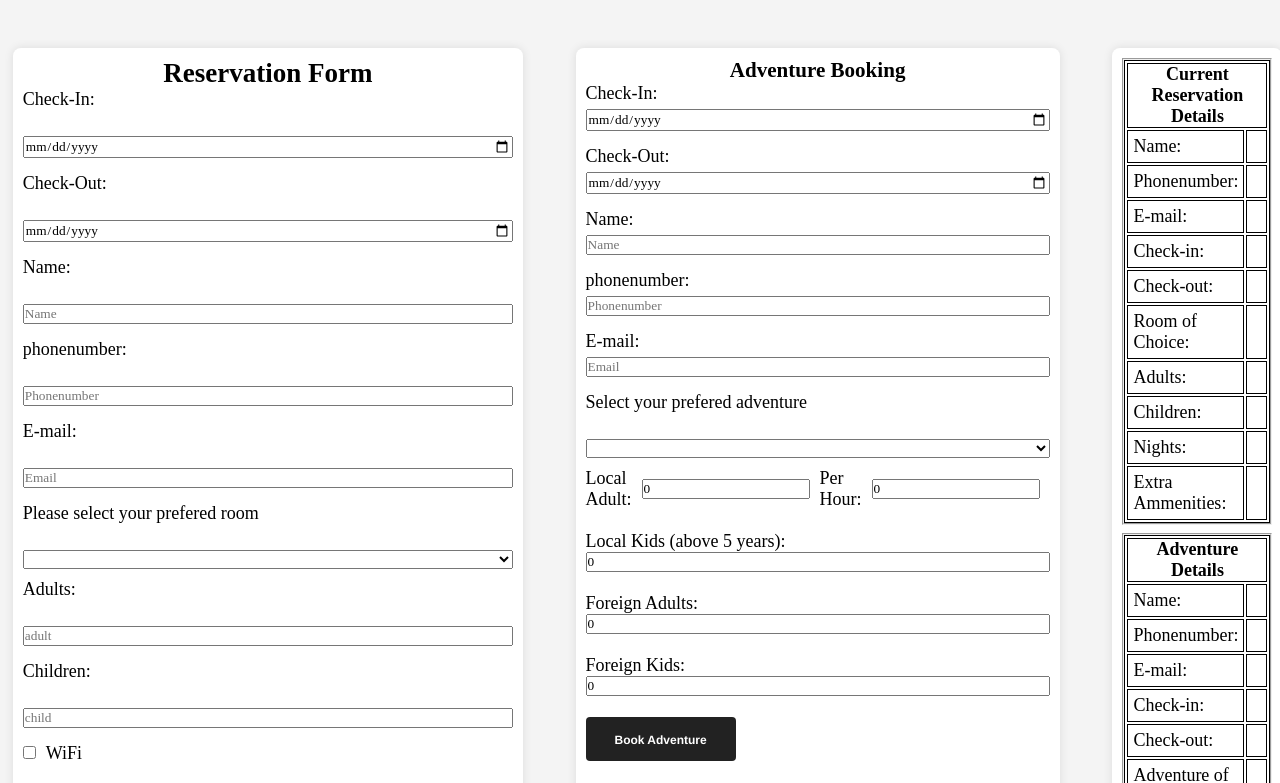
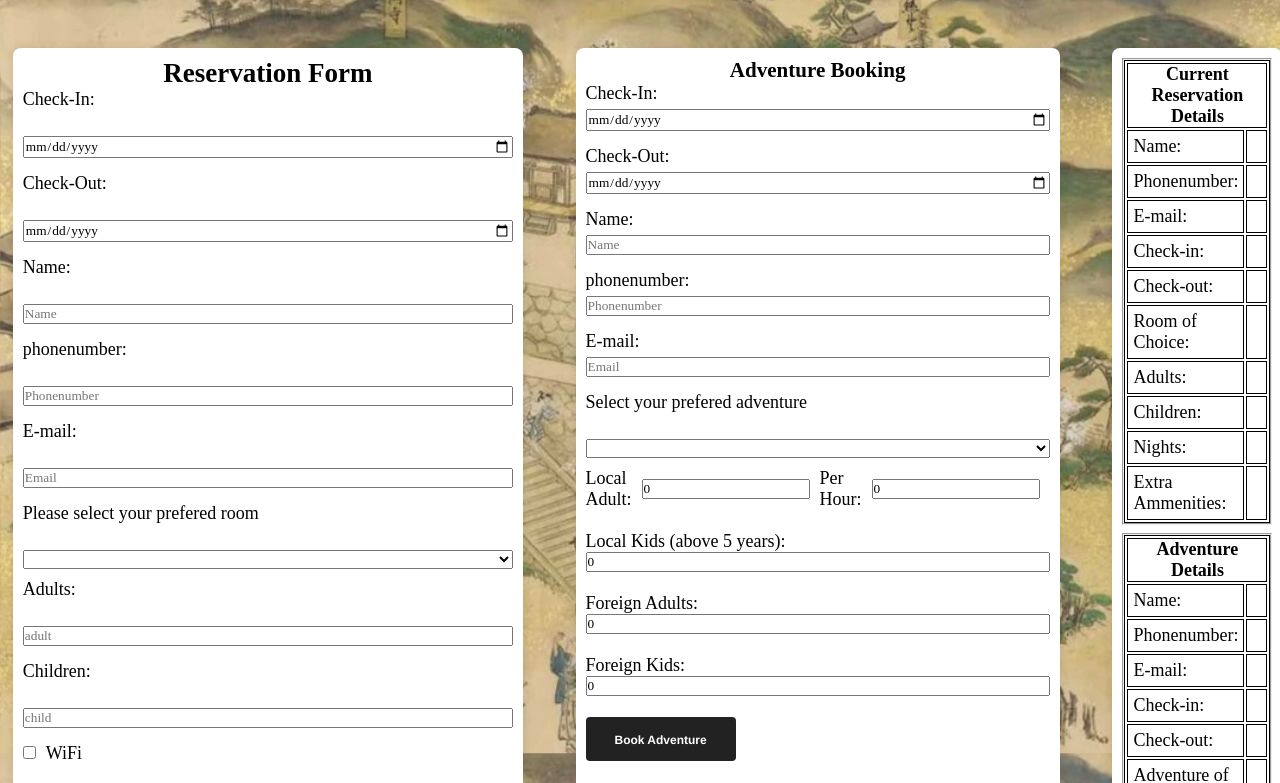
Before and after one commit to Joshua-CB010958/Hotel-Website, a plain HTML site: page BookingPage/Booking_page.html in a window 1280 px wide. Shown: the part 66-849 px from the top of the page. Drawn offline with Linux system fonts and the light colour scheme; a web font is replaced by a local one.

Commit message:
Update Bookings.css

```diff
--- a/BookingPage/CSS/Bookings.css
+++ b/BookingPage/CSS/Bookings.css
@@ -15,7 +15,7 @@ body {
   background-attachment: fixed;
   background-repeat: no-repeat;
   position: relative;
-  background-image: url(./Images/background-img.webp);
+  background-image: url(../Images/background-img.webp);
 }
 
 
```
